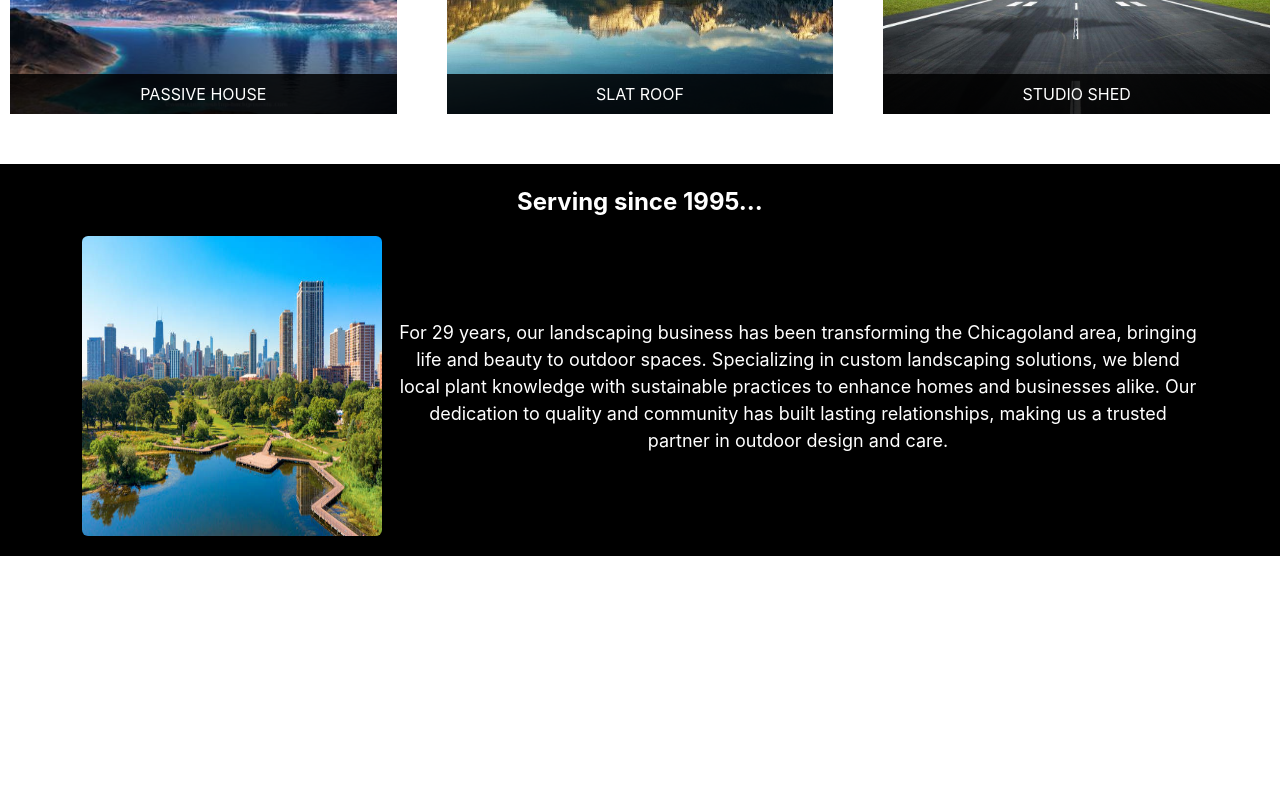
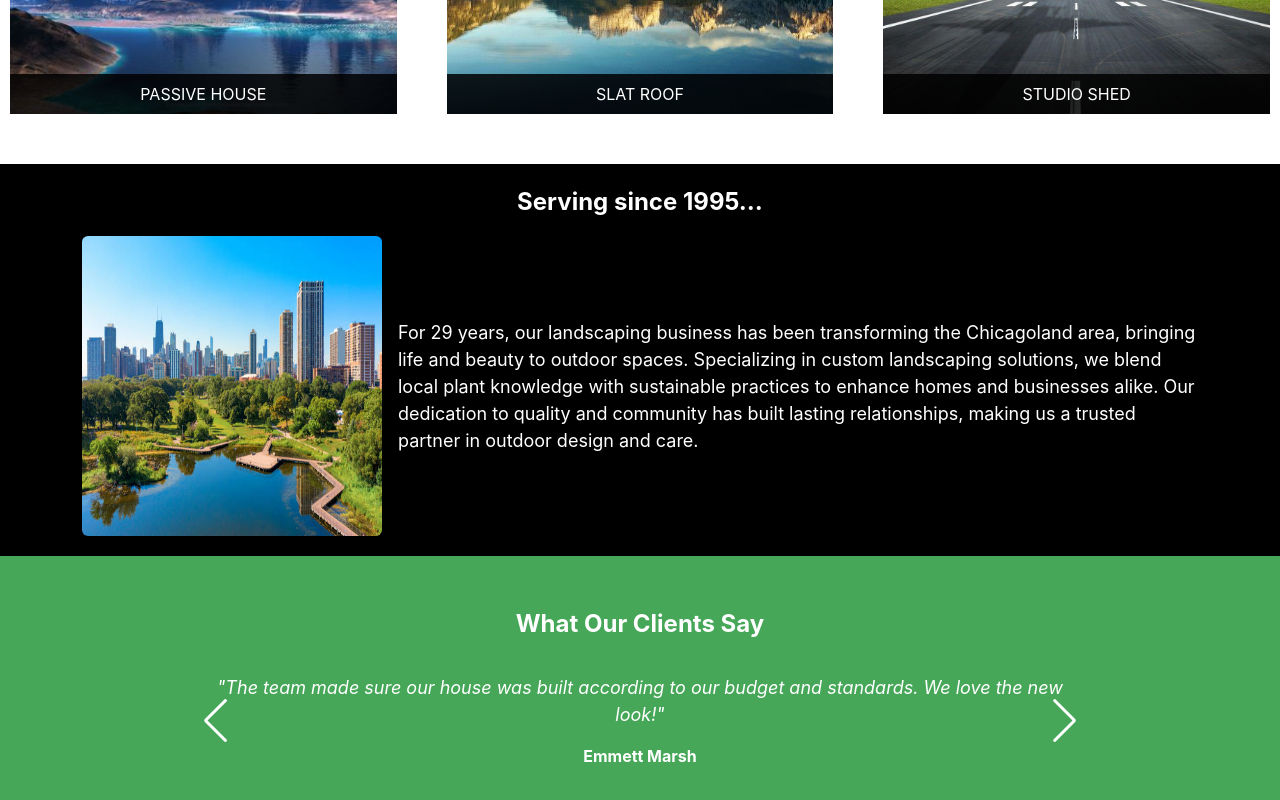
Before and after one commit to gbanuel3/chicoslawnservice, a Next.js app: page / in a window 1280 px wide. Shown: the part 1540-2340 px from the top of the page. Before the commit the page ends 2096 px from the top, so only its background shows below. Built offline with nearby package versions, Linux system fonts and the light colour scheme.

Commit message:
reviews done

```diff
--- /dev/null
+++ b/src/components/Testimonials.tsx
@@ -0,0 +1,61 @@
+import React from 'react';
+import { Box, VStack, Text, Center, useBreakpointValue } from '@chakra-ui/react';
+import { Swiper, SwiperSlide } from 'swiper/react';
+import { Navigation } from 'swiper/modules'
+import { NAVBAR_COLOR } from '@/constants';
+
+// Swiper styles
+import 'swiper/css';
+import 'swiper/css/navigation';
+
+const testimonials = [
+    {
+      quote: "The team made sure our house was built according to our budget and standards. We love the new look!",
+      author: "Emmett Marsh",
+    },
+    {
+      quote: "Fantastic work! Our garden has never looked better. The attention to detail was truly beyond our expectations.",
+      author: "Lila Hartley",
+    },
+    {
+      quote: "Professional, punctual, and thorough: we can't recommend them enough!",
+      author: "Mason York",
+    },
+    // Add more fake testimonials as needed
+  ];
+
+  function Testimonials() {
+    const maxWidth = useBreakpointValue({ base: '90%', md: '80%', lg: '70%' });
+    const swiperMaxWidth = useBreakpointValue({ base: '100vw', md: '100vw', lg: '100vw', xl: '100vw' });
+
+    return (
+      <Box bg={NAVBAR_COLOR} color="white" pt={'50px'} pb={'50px'} textAlign="center" width="full" maxWidth={swiperMaxWidth} height="auto" overflow="hidden">
+        <Text fontSize={{ base: 'xl', md: '2xl' }} fontWeight="bold" mb={8}>
+          What Our Clients Say
+        </Text>
+        <Swiper
+          modules={[Navigation]}
+          spaceBetween={30}
+          slidesPerView={1}
+          navigation
+          loop={true}
+          style={{ maxWidth: maxWidth, margin: 'auto' }}
+        >
+          {testimonials.map((testimonial, index) => (
+            <SwiperSlide key={index}>
+              <VStack spacing={4}>
+                <Text fontSize={{ base: 'md', md: 'lg' }} fontStyle="italic">
+                  "{testimonial.quote}"
+                </Text>
+                <Text fontSize={{ base: 'sm', md: 'md' }} fontWeight="bold">
+                  {testimonial.author}
+                </Text>
+              </VStack>
+            </SwiperSlide>
+          ))}
+        </Swiper>
+      </Box>
+    );
+  }
+
+  export default Testimonials;
--- a/src/components/biography.tsx
+++ b/src/components/biography.tsx
@@ -1,13 +1,13 @@
-import React from 'react';
-import { Box, Flex, Image, Text, useBreakpointValue } from '@chakra-ui/react';
+import React from 'react'
+import { Box, Flex, Image, Text, useBreakpointValue } from '@chakra-ui/react'
 
 function Biography() {
   // Adjusting image size dynamically
-  const imageSize = useBreakpointValue({ base: '150px', md: '225px', lg: '300px' });
+  const imageSize = useBreakpointValue({ base: '150px', md: '225px', lg: '300px' })
   // Adjusting text size dynamically
-  const textSize = useBreakpointValue({ base: 'sm', md: 'md', lg: 'lg' });
+  const textSize = useBreakpointValue({ base: 'sm', md: 'md', lg: 'lg' })
   // Adjusting the maximum width of the text container dynamically
-  const textMaxWidth = useBreakpointValue({ base: '100%', md: '600px', lg: '800px' });
+  const textMaxWidth = useBreakpointValue({ base: '100%', md: '600px', lg: '800px' })
 
   return (
     <Box p={5} bg="black" color="white" width={'100%'}>
@@ -32,7 +32,7 @@ function Biography() {
         <Text
           fontSize={textSize} // Use the dynamic text size
           maxWidth={textMaxWidth} // Use the dynamic max width for the text container
-          textAlign={{ base: 'center', md: 'center' }}
+          textAlign={{ base: 'center', md: 'left' }}
         >
           For 29 years, our landscaping business has been transforming the Chicagoland
           area, bringing life and beauty to outdoor spaces. Specializing in custom
@@ -43,7 +43,7 @@ function Biography() {
         </Text>
       </Flex>
     </Box>
-  );
+  )
 }
 
-export default Biography;
+export default Biography
--- a/src/pages/index.tsx
+++ b/src/pages/index.tsx
@@ -4,6 +4,7 @@ import Slideshow from '@/components/slideshow'
 import Services from '@/components/services'
 import Projects from '@/components/projects'
 import Biography from '@/components/biography'
+import Testimonials from '@/components/Testimonials'
 
 function Index() {
   return (
@@ -13,6 +14,7 @@ function Index() {
         <Services></Services>
         <Projects></Projects>
         <Biography></Biography>
+        <Testimonials></Testimonials>
       </VStack>
     </>
   )
```
